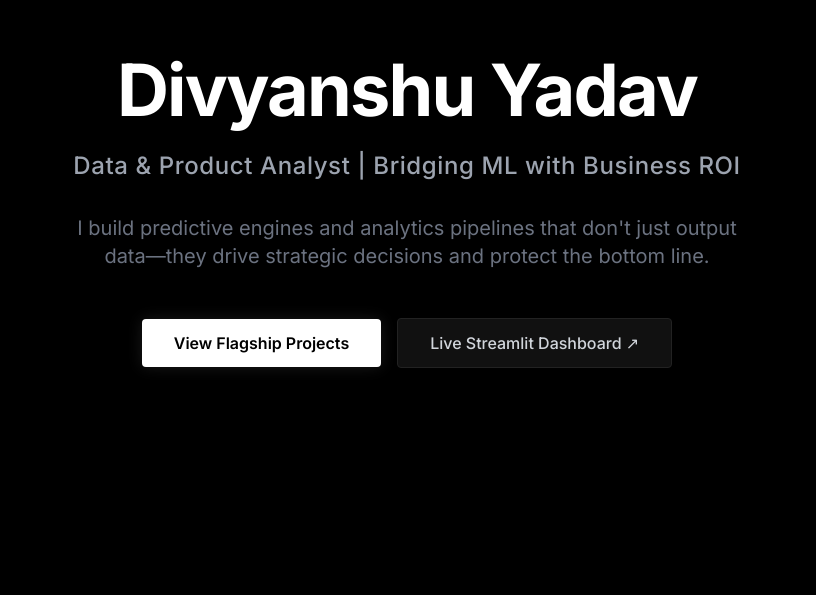
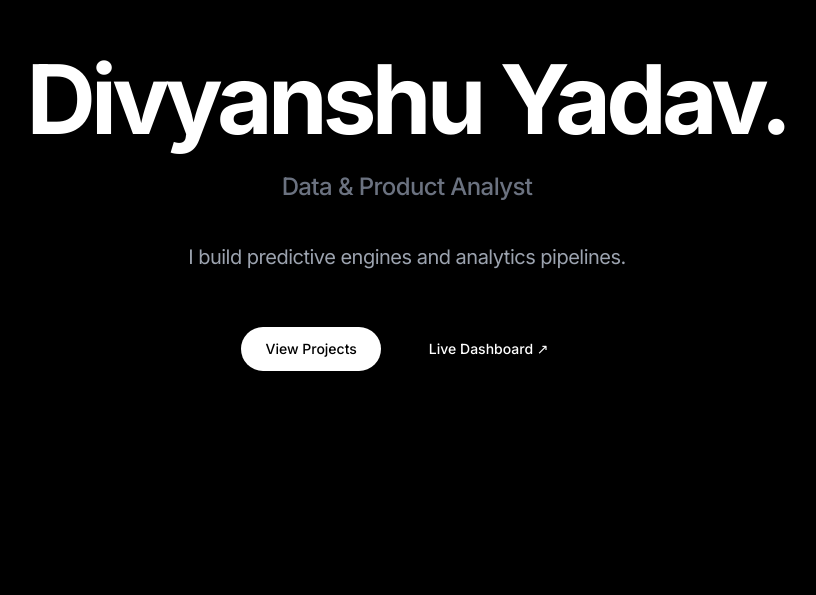
Before and after one commit to divyanshuyadav715-ship-it/portfolio-live, a React app: page / in a window 1280 px wide. Shown: the part 205-800 px from the top of the page, without its empty margins (233-1049 px from the left). Built offline with nearby package versions, Linux system fonts and the light colour scheme; the HTML template or start-up script is replaced by a standard one.

Commit message:
Bento Box redesign Hero.jsx

```diff
--- a/src/components/Hero.jsx
+++ b/src/components/Hero.jsx
@@ -3,54 +3,54 @@ import { motion } from 'framer-motion';
 
 const Hero = () => {
   return (
-    <section id="hero" className="min-h-screen flex items-center justify-center pt-20 pb-12 px-6">
-      <div className="max-w-4xl mx-auto text-center">
+    <section id="hero" className="min-h-screen flex flex-col items-center justify-center pt-20 pb-12 px-6 bg-[#000]">
+      <div className="max-w-3xl mx-auto text-center">
         <motion.h1
           initial={{ opacity: 0, filter: "blur(10px)" }}
           animate={{ opacity: 1, filter: "blur(0px)" }}
           transition={{ duration: 0.5, ease: "easeOut" }}
-          className="text-5xl md:text-7xl font-bold mb-6 text-white tracking-tight"
+          className="text-6xl md:text-8xl font-bold mb-6 text-white tracking-tighter"
         >
-          Divyanshu Yadav
+          Divyanshu Yadav.
         </motion.h1>
 
         <motion.h2
           initial={{ opacity: 0 }}
           animate={{ opacity: 1 }}
           transition={{ duration: 0.5, delay: 0.2 }}
-          className="text-xl md:text-2xl font-medium mb-8 text-gray-400 tracking-wide"
+          className="text-xl md:text-2xl font-medium mb-10 text-gray-500 tracking-tight"
         >
-          Data & Product Analyst | Bridging ML with Business ROI
+          Data & Product Analyst
         </motion.h2>
 
         <motion.p
           initial={{ opacity: 0 }}
           animate={{ opacity: 1 }}
           transition={{ duration: 0.5, delay: 0.4 }}
-          className="text-lg md:text-xl text-gray-500 mb-12 max-w-2xl mx-auto leading-relaxed"
+          className="text-lg md:text-xl text-gray-400 mb-14 max-w-2xl mx-auto leading-relaxed tracking-tight"
         >
-          I build predictive engines and analytics pipelines that don't just output data—they drive strategic decisions and protect the bottom line.
+          I build predictive engines and analytics pipelines.
         </motion.p>
 
         <motion.div
-          initial={{ opacity: 0, y: 10 }}
-          animate={{ opacity: 1, y: 0 }}
+          initial={{ opacity: 0 }}
+          animate={{ opacity: 1 }}
           transition={{ duration: 0.5, delay: 0.6 }}
-          className="flex flex-col sm:flex-row items-center justify-center gap-4"
+          className="flex flex-col sm:flex-row items-center justify-center gap-6"
         >
           <a
             href="#projects"
-            className="px-8 py-3 bg-white text-black font-semibold rounded hover:bg-gray-200 transition-colors duration-200 w-full sm:w-auto shadow-[0_0_15px_rgba(255,255,255,0.1)] hover:shadow-[0_0_20px_rgba(255,255,255,0.2)]"
+            className="px-6 py-3 bg-white text-black text-sm font-medium rounded-full hover:scale-105 transition-transform duration-200 w-full sm:w-auto"
           >
-            View Flagship Projects
+            View Projects
           </a>
           <a
             href="https://divyanshujaat.github.io/predictive-churn-engine/"
             target="_blank"
             rel="noopener noreferrer"
-            className="px-8 py-3 bg-[#111] border border-bordergray text-gray-300 font-medium rounded hover:border-gray-500 hover:text-white transition-all duration-200 w-full sm:w-auto flex items-center justify-center gap-2"
+            className="px-6 py-3 bg-transparent text-white text-sm font-medium rounded-full hover:bg-white/5 transition-colors duration-200 w-full sm:w-auto flex items-center justify-center gap-2"
           >
-            Live Streamlit Dashboard ↗
+            Live Dashboard ↗
           </a>
         </motion.div>
       </div>
```
